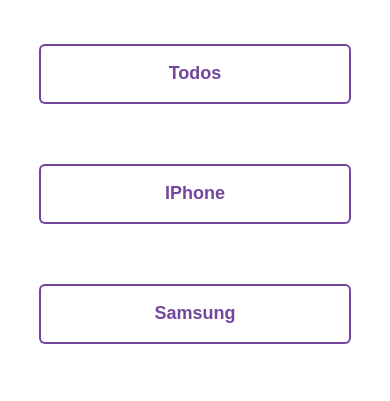
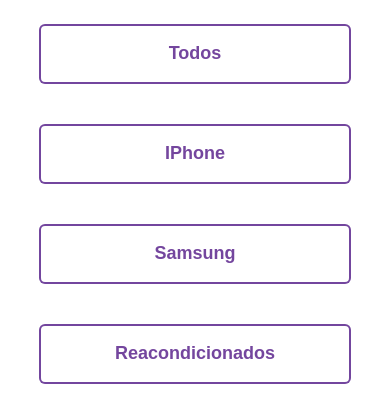
Before and after one commit to luistp06/Proyecto-5, a website built with Vite: page index.html in a window 390 px wide. Shown: the part 354-755 px from the top of the page. Built offline with nearby package versions, Linux system fonts and the light colour scheme; a web font is replaced by a local one.

Commit message:
ajuste categorias

```diff
--- a/components/Main/Main.css
+++ b/components/Main/Main.css
@@ -163,11 +163,11 @@
 
     }
     #categorias{
-      margin: 60px 0 60px 0;
+      margin: 40px 0 40px 0;
       display: flex;
       flex-direction: column;
       flex-wrap: wrap;
-      gap: 60px;
+      gap: 40px;
       width: 80%;
       justify-content: center;
     }
```
